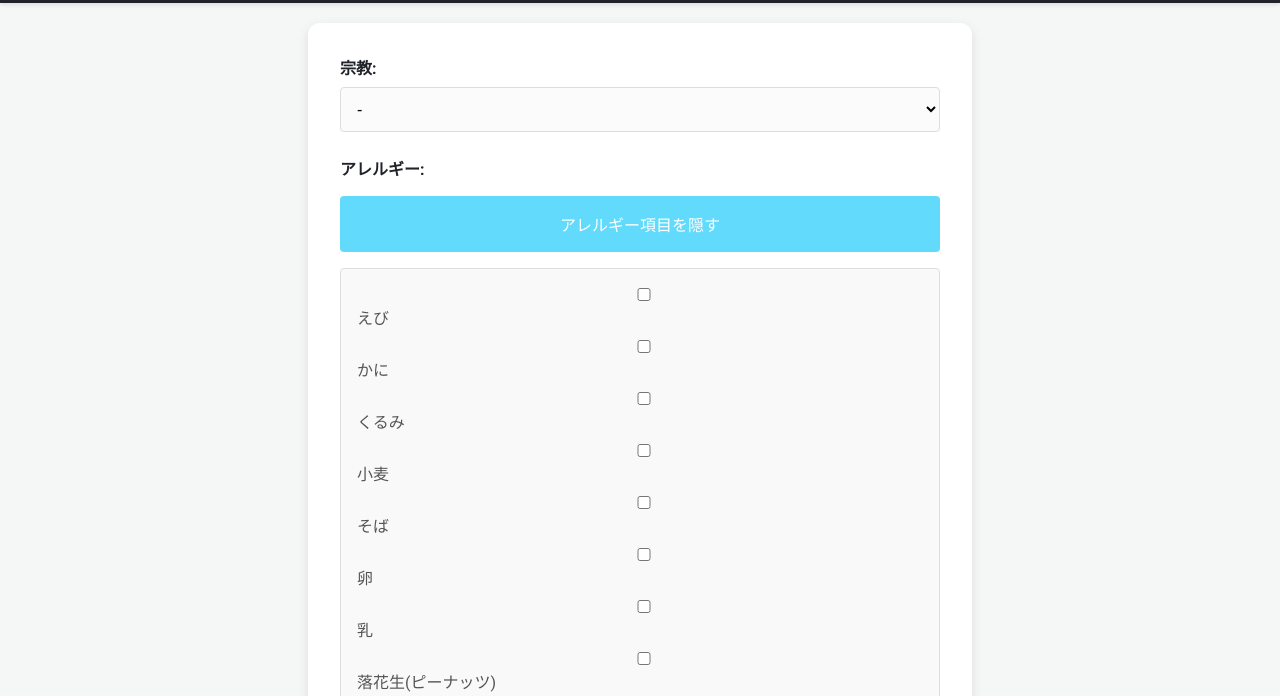
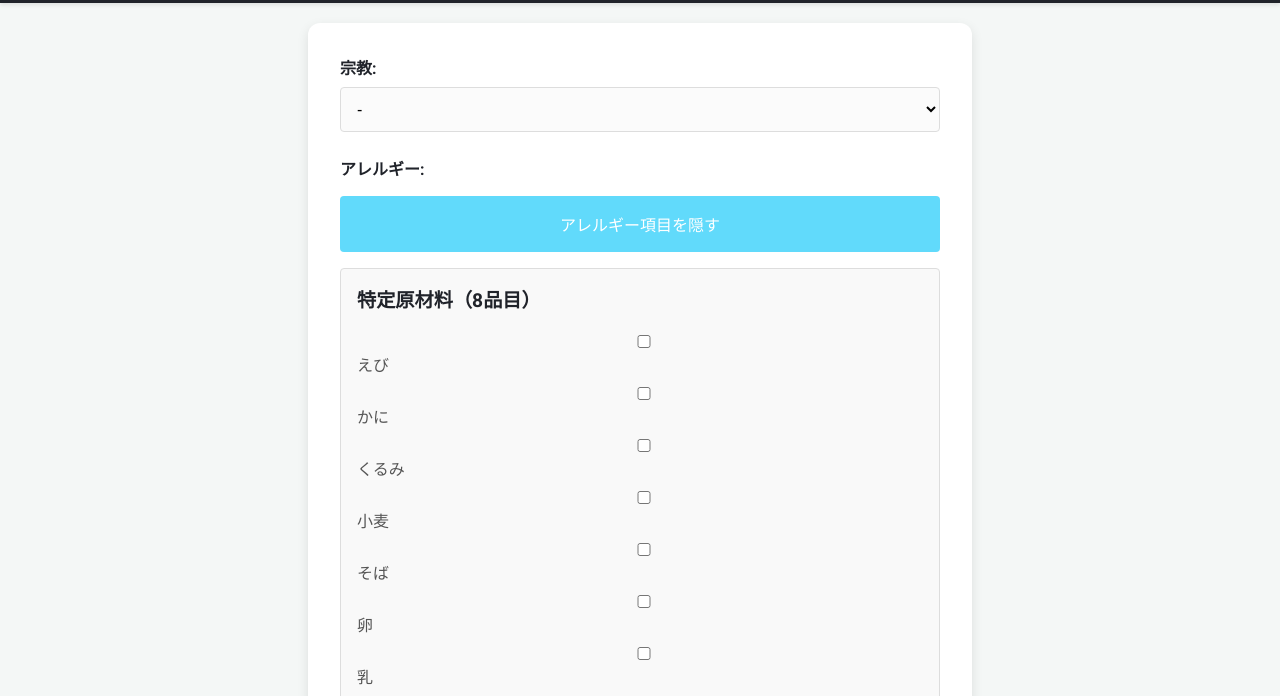
Before and after one commit to 2024-C4/Electrical-Engineering-Design-Exercise, a plain HTML site: page index.html in a window 1280 px wide. Both pictures are taken after a click on the button "アレルギー項目を表示". Shown: the part 91-787 px from the top of the page. Drawn offline with Linux system fonts and the light colour scheme.

Commit message:
Improve website design and add toggle for allergy options

```diff
--- a/index.html
+++ b/index.html
@@ -31,7 +31,7 @@
                     <div id="allergy-container">
                         <button type="button" id="allergy-toggle">アレルギー項目を表示</button>
                         <div id="allergy-options" style="display: none;">
-                            <!-- 特定原材料 (8品目) -->
+                            <h3>特定原材料（8品目）</h3>
                             <label><input type="checkbox" name="allergy" value="えび"> えび</label>
                             <label><input type="checkbox" name="allergy" value="かに"> かに</label>
                             <label><input type="checkbox" name="allergy" value="くるみ"> くるみ</label>
@@ -40,7 +40,8 @@
                             <label><input type="checkbox" name="allergy" value="卵"> 卵</label>
                             <label><input type="checkbox" name="allergy" value="乳"> 乳</label>
                             <label><input type="checkbox" name="allergy" value="落花生(ピーナッツ)"> 落花生(ピーナッツ)</label>
-                            <!-- 特定原材料に準ずるもの (20品目) -->
+
+                            <h3>特定原材料に準ずるもの（20品目）</h3>
                             <label><input type="checkbox" name="allergy" value="アーモンド"> アーモンド</label>
                             <label><input type="checkbox" name="allergy" value="あわび"> あわび</label>
                             <label><input type="checkbox" name="allergy" value="いか"> いか</label>
--- a/style.css
+++ b/style.css
@@ -102,6 +102,12 @@ button:hover {
     background-color: #f9f9f9;
 }
 
+#allergy-options h3 {
+    margin-top: 0;
+    font-size: 1.2em;
+    color: #20232a;
+}
+
 #allergy-options label {
     display: block;
     margin-bottom: 0.5em;
```
